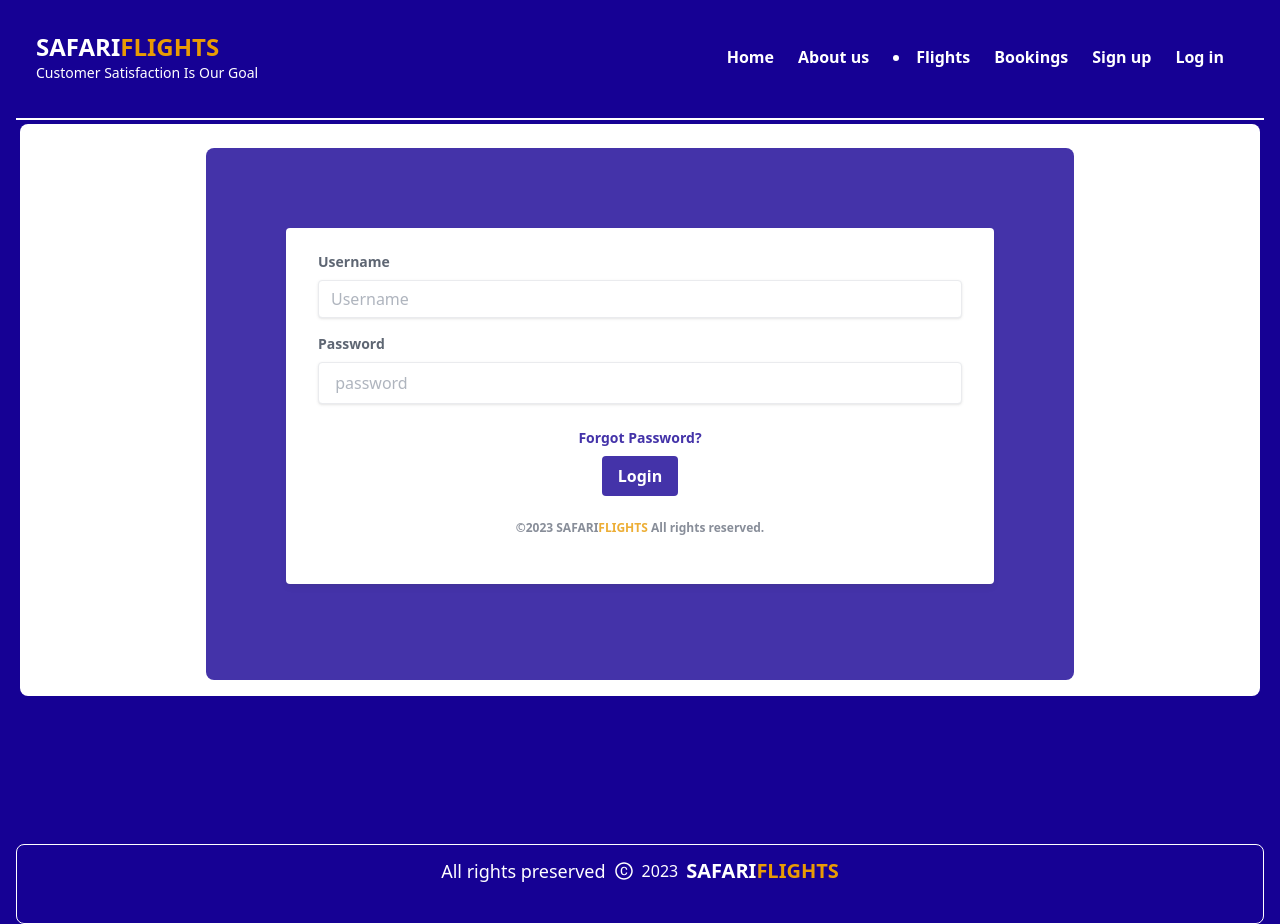
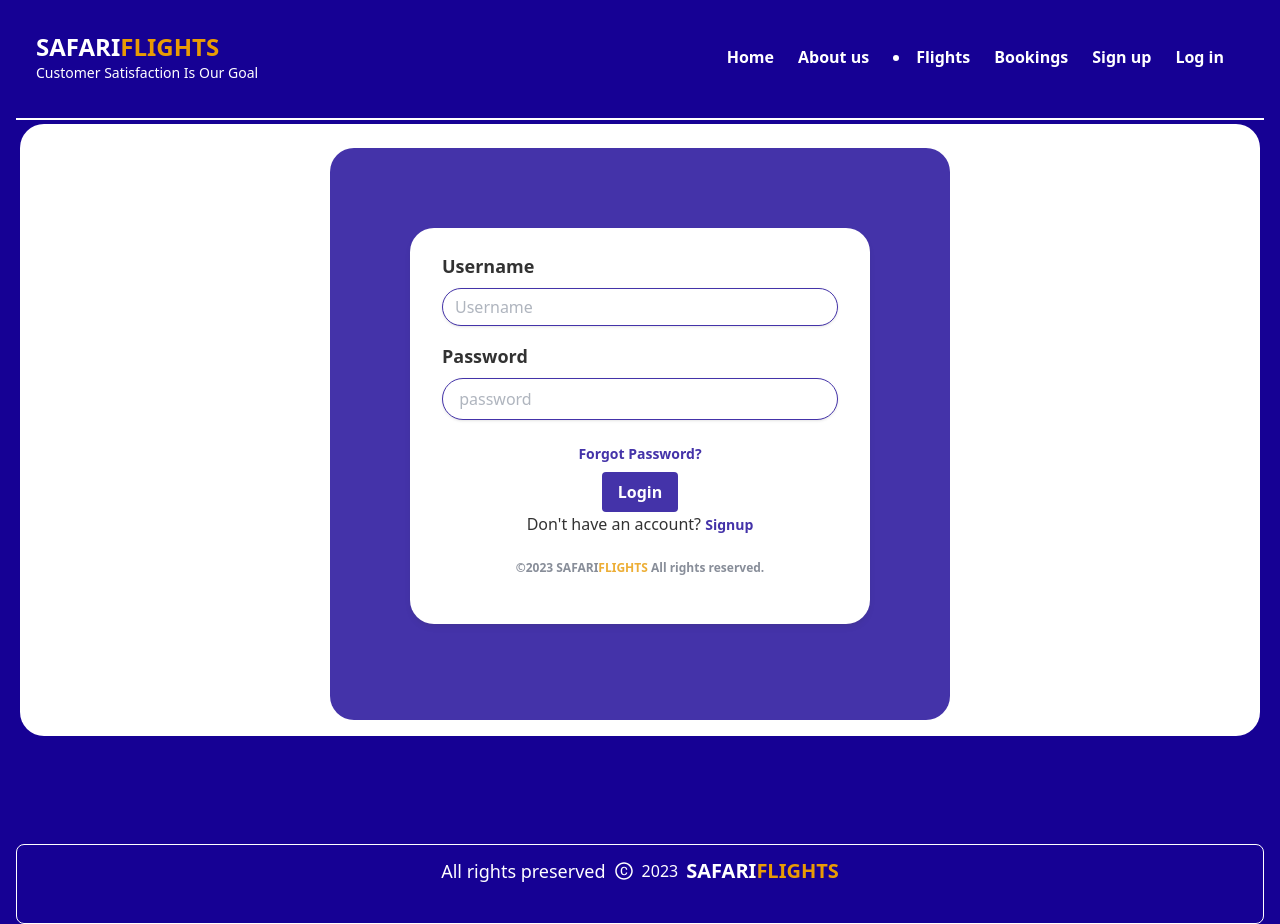
Before and after one commit to DANNJUGUNA/safariflights, a React (Create React App) app in the folder client/: page /login in a window 1280 px wide. Built offline with nearby package versions, Linux system fonts and the light colour scheme.

Commit message:
styled the login

```diff
--- a/client/src/pages/Login.jsx
+++ b/client/src/pages/Login.jsx
@@ -3,21 +3,22 @@ import React from 'react'
 const Login = () => {
   return (
 
-    <div className=' bg-white py-4 mt-1 mx-5 rounded-lg'>
-    <div className='bg-[#160194]  opacity-80 w-[70%] h-[90%] rounded-lg flex flex-col items-center ml-auto mr-auto mt-2 p-20'>
-    <form className='bg-white shadow-md rounded px-8 pt-6 pb-6 mb-4 w-full'>
+    <div className=' bg-white py-4 mt-1 mx-5 mb-1 rounded-3xl'>
+    <div className='bg-[#160194]  opacity-80 w-[50%] h-[90%] rounded-3xl flex flex-col items-center ml-auto mr-auto mt-2 p-20'>
+    <form className='bg-white shadow-md rounded-3xl px-8 pt-6 pb-6 mb-4 w-full'>
       <div className="mb-4">
-        <label htmlFor="username" className="block text-gray-700 text-sm font-bold mb-2">Username</label>
-        <input type="text" className="shadow appearance-none border outline-none rounded w-full py-2 px-3 text-gray-700 leading-tight focus:outile-none focus:shadow-outline" placeholder='Username' />
+        <label htmlFor="username" className="block text-black text-lg font-bold mb-2">Username</label>
+        <input type="text" className="shadow appearance-none border border-[#160194] outline-none rounded-3xl w-full py-2 px-3 text-black leading-tight focus:outile-none focus:shadow-outline" placeholder='Username' />
       </div>
       <div className="mb-3 mt-4">
-        <label htmlFor="password" className="block text-gray-700 text-sm font-bold mb-2">Password</label>
-        <input type="password" className="shadow  outline-none appearance-none border rounded w-full py-2 px-3 text-black mb-3  focus:outline-none focus:shadow-outline"  placeholder=' password'/>
+        <label htmlFor="password" className="block text-black text-lg font-bold mb-2">Password</label>
+        <input type="password" className="shadow  outline-none appearance-none border border-[#160194] rounded-3xl w-full py-2 px-3 text-black mb-3  focus:outline-none focus:shadow-outline"  placeholder=' password'/>
         {/* <p className="text-red-500 text-xs italic">Please enter your password</p> */}
       </div>
       <div className="flex items-center flex-col">
       <a href="#" className="inline-block align-baseline font-bold text-sm text-[#160194] hover:text-blue-800 mb-2">Forgot Password?</a>
         <button type="button" className="bg-[#160194] hover:bg-blue-700 text-white font-bold py-2 px-4 rounded focus:outline-none focus:shadow-outline">Login</button>
+        <h6>Don't have an account? <a href="#" className="inline-block align-baseline font-bold text-sm text-[#160194] hover:text-blue-800">Signup</a></h6>
 
       </div>
       <p className="font-bold text-center text-gray-500 text-xs mt-3 mb-3 p-3">&copy;2023 SAFARI<span className='text-[#E99B04]'>FLIGHTS</span> All rights reserved.</p>
```
